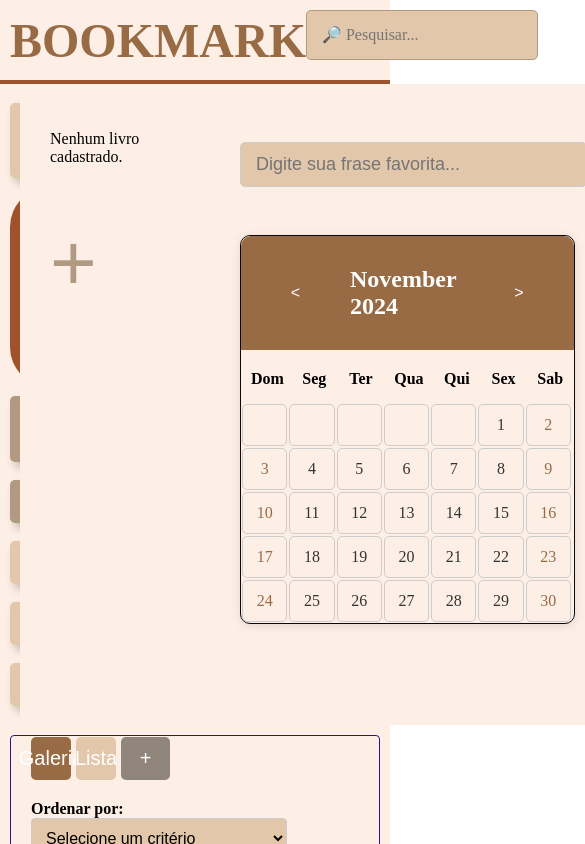
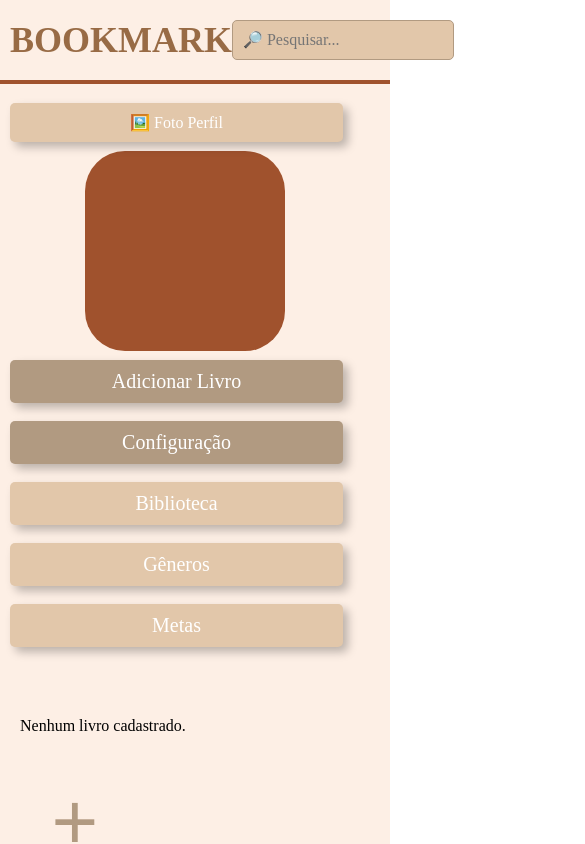
Before and after one commit to Lua-MR/BookMark, a React (Create React App) app: page / in a window 390 px wide. Shown: the top 844 px of the page, 585 px wide, since content can reach past the window. Built offline with nearby package versions, Linux system fonts and the light colour scheme.

Commit message:
Update estilo.css
Signed-off-by: Lua-MR <152564451+Lua-MR@users.noreply.github.com>

```diff
--- a/src/estilo.css
+++ b/src/estilo.css
@@ -103,6 +103,9 @@
   display: flex;
   flex: 1;
   font-family: var(--fonte);
+    display: flex;
+    flex-wrap: wrap;
+    flex-direction: row;
 }
 
 .footer{
@@ -289,7 +292,7 @@ textarea {
   max-width: 90%;
   height: 70px;
   background-color:  var(--cor-fundo-secundaria);
-  color: #58534e;
+  color: var(--cor-terciaria);
 }
 
 button {
@@ -370,10 +373,9 @@ button {
 .book-list {
   display: grid;
   grid-template-columns: repeat(auto-fill, minmax(150px, 1fr));
-  gap:   var(--fonte-tamanho-normal);
-  padding: 20px;
+  gap: 16px;
+  padding: 10px;
 }
-
 
 .book-card {
     background-color: var(--cor-fundo-principal);
@@ -810,6 +812,7 @@ button {
     margin-bottom: 10px;
 }
 
+
 .days-of-week {
     display: flex;
     justify-content: space-between;
@@ -827,6 +830,7 @@ button {
     display: flex;
     flex-wrap: wrap;
 }
+
 
 .nav-button {
     background-color: var(--cor-texto-principal);
@@ -881,3 +885,119 @@ button {
     background-color: #f0e68c00;
     color: var(--cor-texto-principal);
 }
+
+
+/***************************************/
+
+
+
+
+.header, .top-menu, .footer, .sidebar, .right-panel, .app-body, .content, .modal-content, .book-list {
+  font-family: var(--fonte);
+  background-color: var(--cor-fundo-principal);
+}
+
+
+@media (max-width: 768px) {
+  .header h1 { font-size: 36px; }
+  .top-menu { flex-direction: column; align-items: flex-start; }
+}
+
+
+
+@media (max-width: 768px) {
+  .header h1 {
+    font-size: 36px;
+  }
+
+  .search-bar {
+    width: 100%; /* Largura total em telas pequenas */
+    font-size: var(--fonte-tamanho-pequeno);
+    margin: 10px 0; /* Espaçamento em volta */
+  }
+
+  .top-menu {
+    flex-direction: column;
+    align-items: flex-start;
+  }
+
+  .sidebar, .right-panel {
+    width: 100%;
+    margin-bottom: 15px;
+  }
+
+  .footer {
+    font-size: var(--fonte-tamanho-pequeno);
+    padding: 20px 10px;
+    width: 100%;
+    bottom: 0;
+  }
+}
+
+@media (min-width: 769px) and (max-width: 1024px) {
+  .search-bar {
+    width: 500px;
+  }
+
+  .sidebar, .right-panel {
+    width: 100%;
+    max-width: 100%;
+    margin: 5px 0;
+  }
+
+  .right-panel {
+    width: 300px;
+  }
+
+  .footer {
+    font-size: var(--fonte-tamanho-pequeno);
+    padding: 15px 5px;
+  }
+
+  .top-menu {
+    align-items: center;
+  }
+}
+
+/* Estilos Gerais */
+.search-bar {
+  font-family: var(--fonte);
+  padding: 10px;
+  width: 650px;
+  max-width: 100%; /* Permite que a barra de pesquisa se ajuste */
+  border: 1px solid var(--cor-terciaria);
+  border-radius: 5px;
+  background-color: var(--cor-fundo-secundaria);
+  font-size: var(--fonte-tamanho-normal);
+}
+
+/* Para abrir o menu em mobile */
+.menu-toggle.open ~ .top-menu {
+  display: flex;
+}
+
+
+/* Ajuste no modal para telas menores */
+.modal-content {
+  width: 90%;
+  max-width: 500px;
+  height: auto;
+  max-height: 80%;
+}
+
+
+@media (min-width: 769px) and (max-width: 1024px) {
+  .calendar {
+    grid-template-columns: repeat(4, 1fr); /* Four columns on medium screens */
+  }
+}
+
+@media (min-width: 1025px) {
+  .calendar {
+    grid-template-columns: repeat(7, 1fr); /* Seven columns for larger screens */
+  }
+
+  .calendar-day {
+    font-size: var(--fonte-tamanho-medio);
+  }
+}
```
